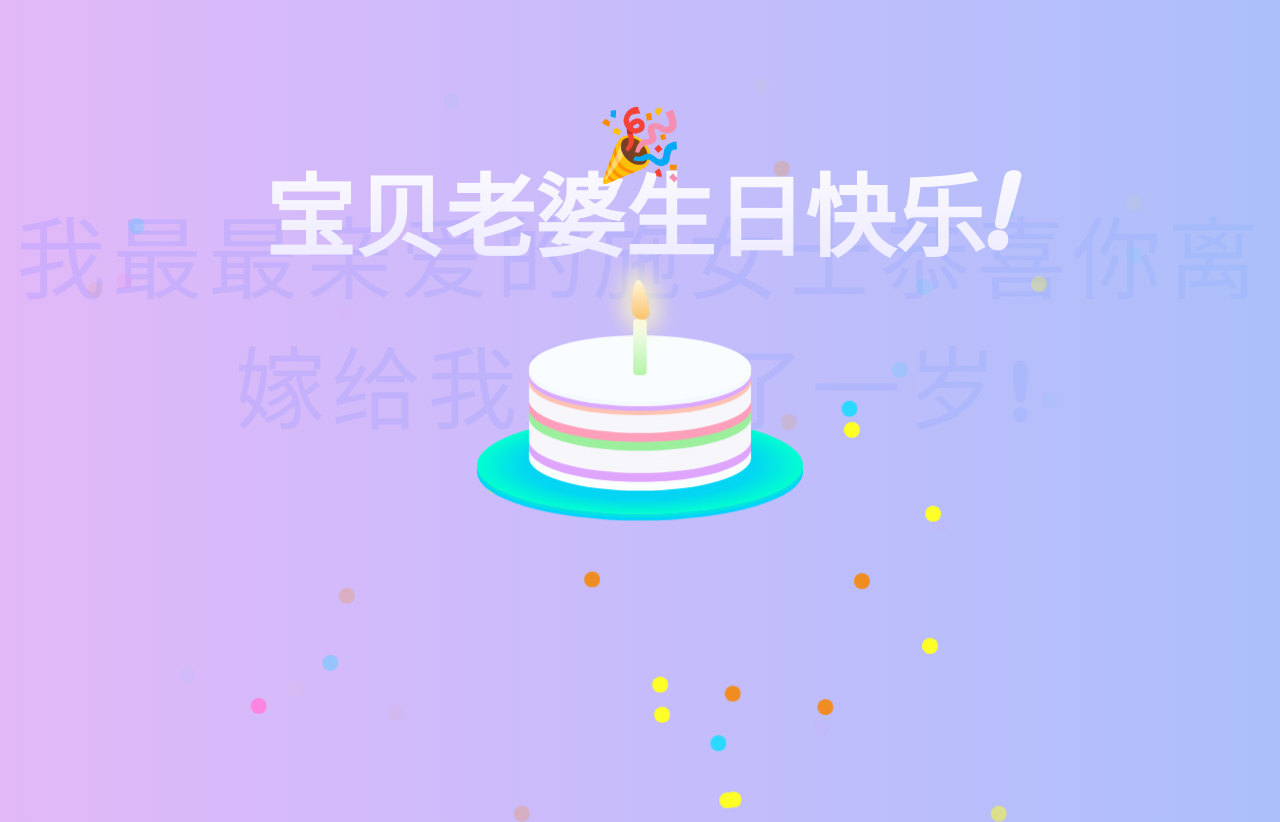
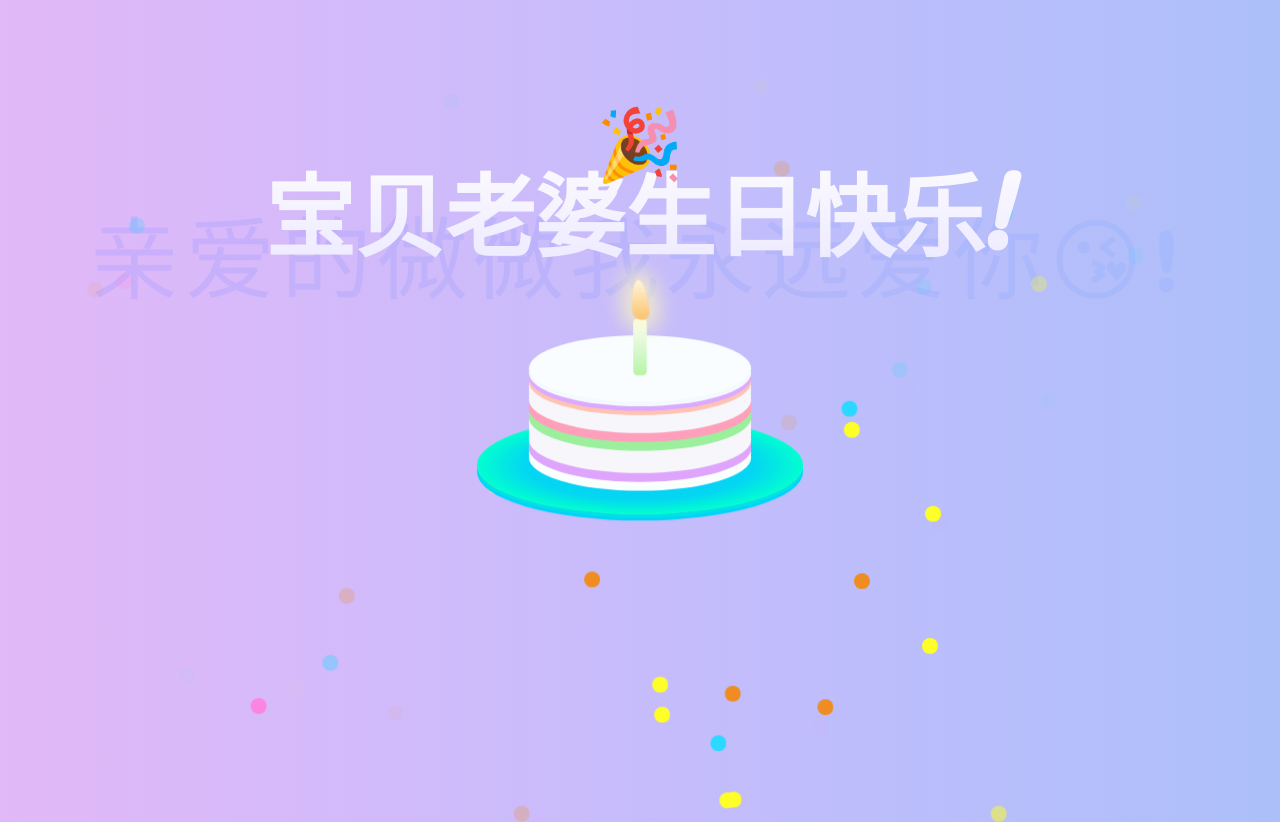
Before and after one commit to yv6822498/SRKL, a plain HTML site: page index.html in a window 1280 px wide. Drawn offline with Linux system fonts and the light colour scheme.

Commit message:
Update index.html

```diff
--- a/index.html
+++ b/index.html
@@ -64,7 +64,7 @@
 <div class="before"></div>
 <div class="after"></div>
 </div>
-<h1>我最最亲爱的施女士恭喜你离嫁给我又近了一岁!</h1>
+<h1>亲爱的微微我永远爱你😘!</h1>
 <h2>宝贝老婆生日快乐!</h2>
 <span>🎉</span>
 <div class="candle">
```
